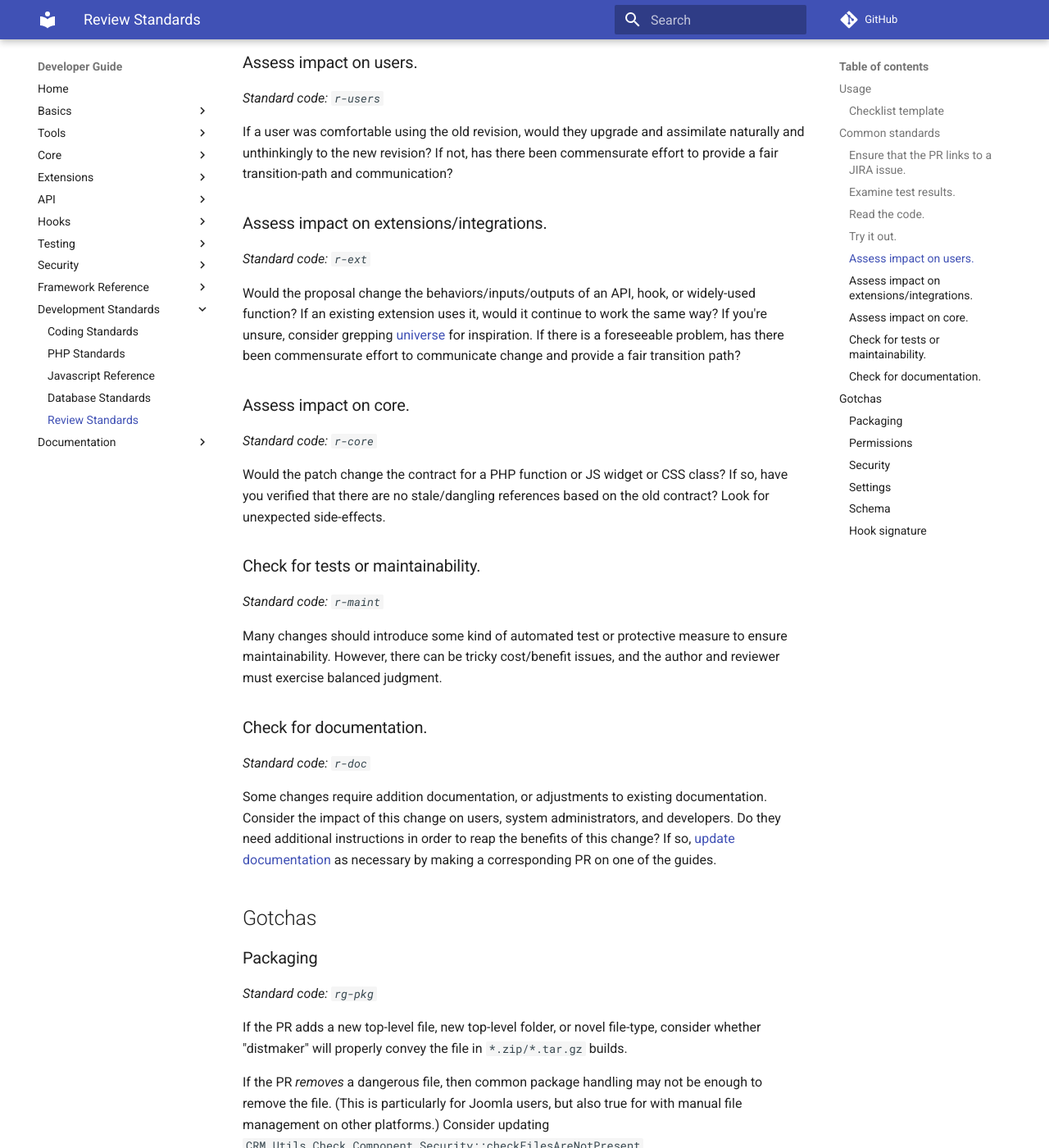
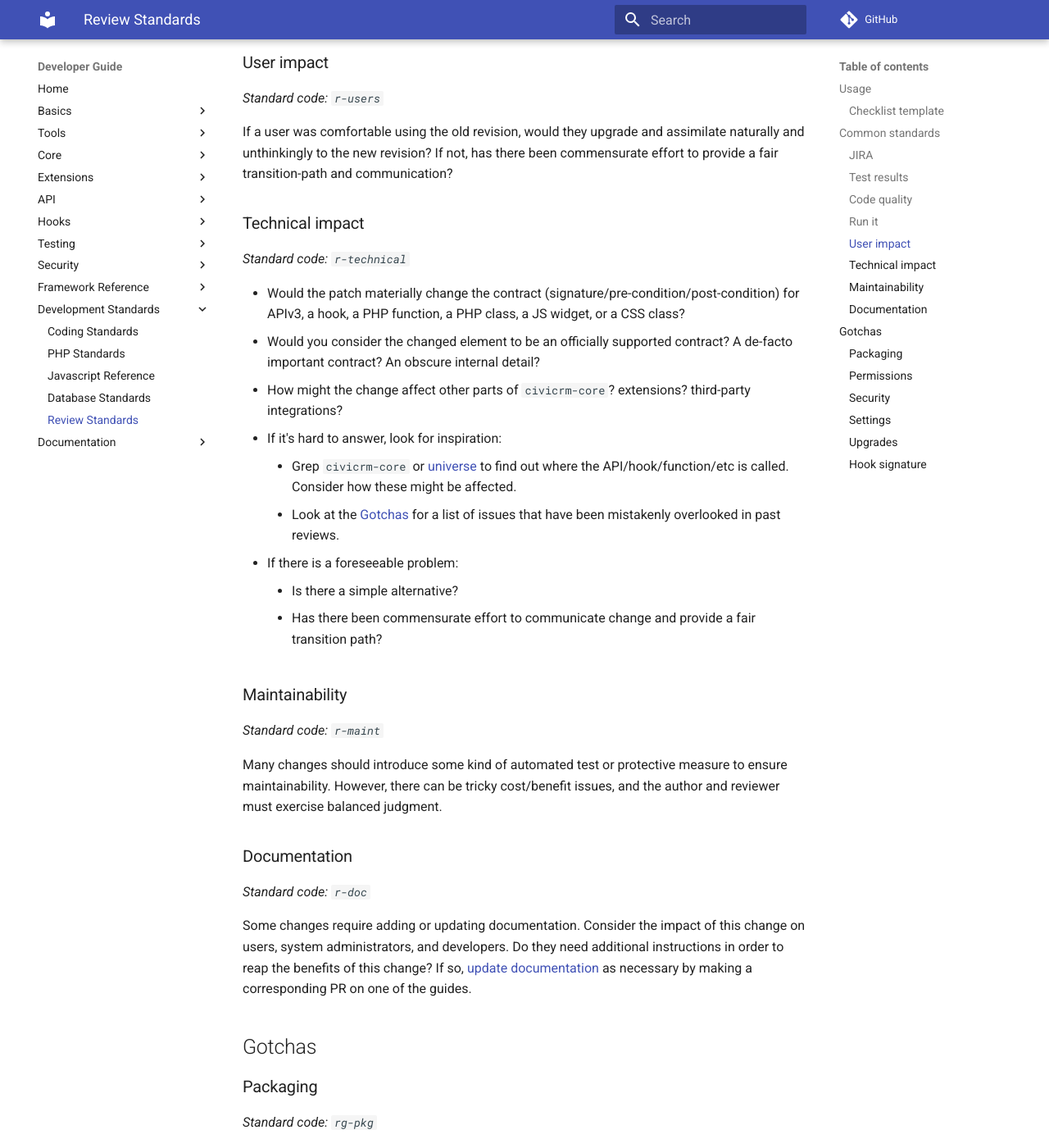
Before and after one commit to civicrm/civicrm-dev-docs, an MkDocs documentation site: the page built from docs/standards/review.md, in a window 1280 px wide and 1400 px high, scrolled down 1625 px. Shown: the whole window at 82% size. Built offline with MkDocs 1.6.1 and Material for MkDocs 9.7.7, drawn with Linux system fonts in a browser that asks for light colours; comment, search, counter and statistics services are not loaded; old or Windows-style settings are respelled for this version of MkDocs; some of the changed text lies outside the part shown.

Commit message:
standards/review.md - Multiple updates
 * Simplify titles under "Common standards". (Use a noun-phrase instead of an imperative statement.)
 * Combine `r-ext`, `r-core` into r-technical. Add more details. Reference `#gotchas`.
 * Rename `r-read` to `r-code`
 * Rename `rg-schema` to `rg-upgrade`. Add more details.

```diff
--- a/docs/standards/review.md
+++ b/docs/standards/review.md
@@ -27,59 +27,61 @@ If you want to quickly indicate which criteria you have evaluated while reviewin
 
 ## Common standards
 
-### Ensure that the PR links to a JIRA issue. {:#r-jira}
+### JIRA {:#r-jira}
 
 _Standard code: `r-jira`_
 
-For most bug-fixes and improvements, there needs to be a [JIRA issue](/tools/issue-tracking.md#jira). However, small [NFC](/tools/git.md#nfc) PRs and some [WIP](/tools/git.md#wip) PRs may not need that.
+For most bug-fixes and improvements, there needs to be a [JIRA issue](/tools/issue-tracking.md#jira). However, [NFC](/tools/git.md#nfc) and [WIP](/tools/git.md#wip) PRs may not need an issue.
 
-### Examine test results. {:#r-test}
+### Test results {:#r-test}
 
 _Standard code: `r-test`_
 
-If the [automated tests](/testing/continuous-integration.md) comes back with any failures, look into why. Hopefully, Jenkins provides an itemized list of failures. If not, dig further into the "Console" output for PHP-fatals or build-failures.
+If the [automated tests](/testing/continuous-integration.md) come back with any failures, look into why. Hopefully, Jenkins provides an itemized list of failures. If not, dig further into the "Console" output for PHP-fatals or build-failures.
 
-### Read the code. {:#r-read}
+### Code quality {:#r-code}
 
 _Standard code: `r-read`_
 
 Is it understandable? Does it follow common conventions? Does it fit in context? If it changes a difficult section of code -- does it tend to make that section better or worse?
 
-### Try it out. {:#r-run}
+### Run it {:#r-run}
 
 _Standard code: `r-run`_
 
 Use the code somehow. You don’t need to attack every imaginable scenario in every PR, but you should do something to try it out. Be proportionate.
 
-### Assess impact on users. {:#r-users}
+### User impact {:#r-user}
 
 _Standard code: `r-users`_
 
 If a user was comfortable using the old revision, would they upgrade and assimilate naturally and unthinkingly to the new revision? If not, has there been commensurate effort to provide a fair transition-path and communication?
 
-### Assess impact on extensions/integrations. {:#r-ext}
+### Technical impact {:#r-technical}
 
-_Standard code: `r-ext`_
+_Standard code: `r-technical`_
 
-Would the proposal change the behaviors/inputs/outputs of an API, hook, or widely-used function? If an existing extension uses it, would it continue to work the same way? If you're unsure, consider grepping [universe](/tools/universe.md) for inspiration. If there is a foreseeable problem, has there been commensurate effort to communicate change and provide a fair transition path?
+* Would the patch materially change the contract (signature/pre-condition/post-condition) for APIv3, a hook, a PHP function, a PHP class, a JS widget, or a CSS class?
+* Would you consider the changed element to be an officially supported contract? A de-facto important contract? An obscure internal detail?
+* How might the change affect other parts of `civicrm-core`? extensions? third-party integrations?
+* If it's hard to answer, look for inspiration:
+    * Grep `civicrm-core` or [universe](/tools/universe.md) to find out where the API/hook/function/etc is called. Consider how these might be affected.
+    * Look at the [Gotchas](#gotchas) for a list of issues that have been mistakenly overlooked in past reviews.
+* If there is a foreseeable problem:
+    * Is there a simple alternative?
+    * Has there been commensurate effort to communicate change and provide a fair transition path?
 
-### Assess impact on core. {:#r-core}
-
-_Standard code: `r-core`_
-
-Would the patch change the contract for a PHP function or JS widget or CSS class? If so, have you verified that there are no stale/dangling references based on the old contract? Look for unexpected side-effects.
-
-### Check for tests or maintainability. {:#r-maint}
+### Maintainability {:#r-maint}
 
 _Standard code: `r-maint`_
 
 Many changes should introduce some kind of automated test or protective measure to ensure maintainability. However, there can be tricky cost/benefit issues, and the author and reviewer must exercise balanced judgment.
 
-### Check for documentation. {:#r-doc}
+### Documentation {:#r-doc}
 
 _Standard code: `r-doc`_
 
-Some changes require addition documentation, or adjustments to existing documentation. Consider the impact of this change on users, system administrators, and developers. Do they need additional instructions in order to reap the benefits of this change? If so, [update documentation](/documentation/index.md) as necessary by making a corresponding PR on one of the guides.
+Some changes require adding or updating documentation. Consider the impact of this change on users, system administrators, and developers. Do they need additional instructions in order to reap the benefits of this change? If so, [update documentation](/documentation/index.md) as necessary by making a corresponding PR on one of the guides.
 
 ## Gotchas
 
@@ -110,11 +112,19 @@ _Standard code: `rg-setting`_
 
 If the PR adds or removes a setting, will existing deployments or build-scripts which reference the setting continue to work as expected?
 
-### Schema {:#rg-schema}
+### Upgrades {:#rg-upgrades}
 
-_Standard code: `rg-schema`_
+_Standard code: `rg-upgrades`_
 
-If the PR changes the DB, ensure new installations and upgraded installations will end up with consistent schema. (Extra: If it's a backport, take extra care to consider all upgrade paths.)
+Some PRs change the database by modifying schema or inserting new data. Ensure new installations and upgraded installations will end up with consistent schema. (Extra: If it's a backport, take extra care to consider all upgrade paths.)
+
+If the upgrade adds a column or index, use a helper function to insert it. (This makes the upgrade more robust against alternative upgrade paths, such as backports/cherry-picks.)
+
+If the upgrade needs to populate or recompute data on a large table (such as `civicrm_contact`, `civicrm_activity`, or `civicrm_mailing_event_queue`), the upgrade screen could timeout. Consider applying the updates in batches.
+
+If the upgrade inserts new strings, should they be generated in a multilingual-friendly way?
+
+!!! seealso "See also: [Upgrade Reference](/framework/upgrade)"
 
 ### Hook signature {:#rg-hook}
 
```
